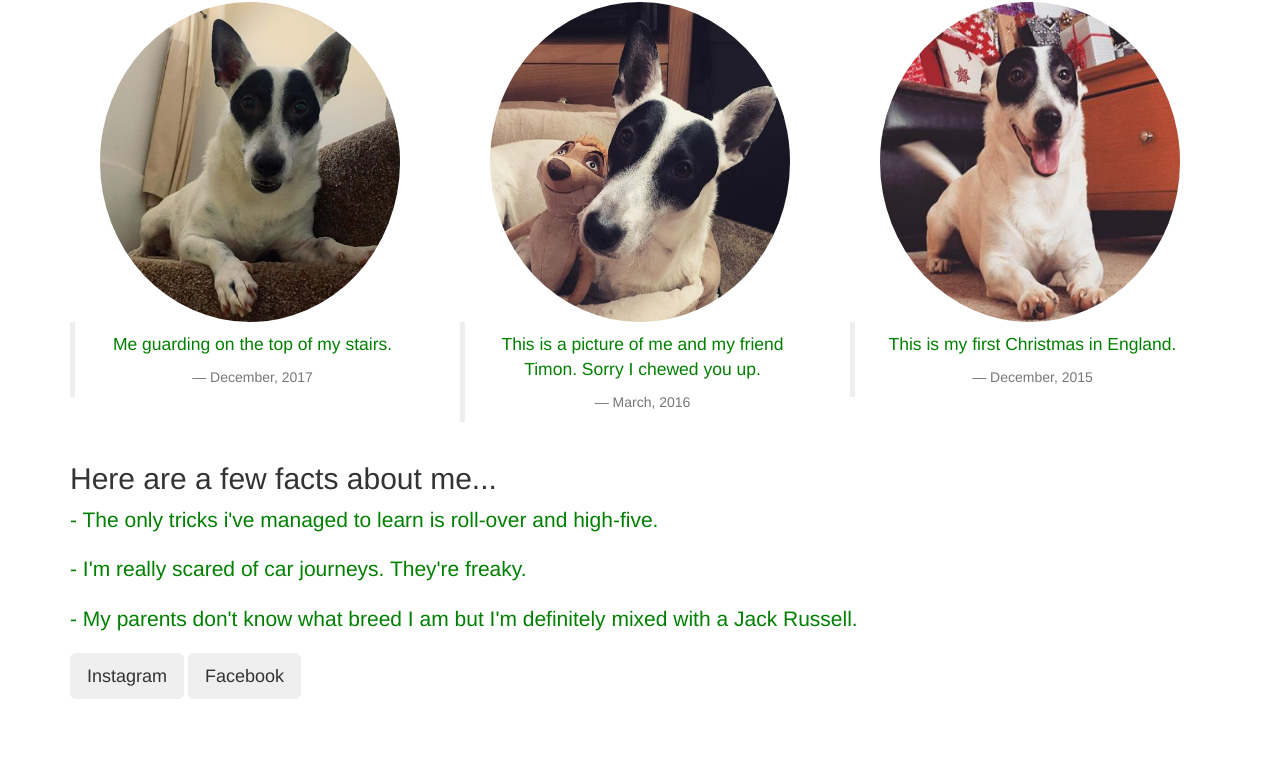
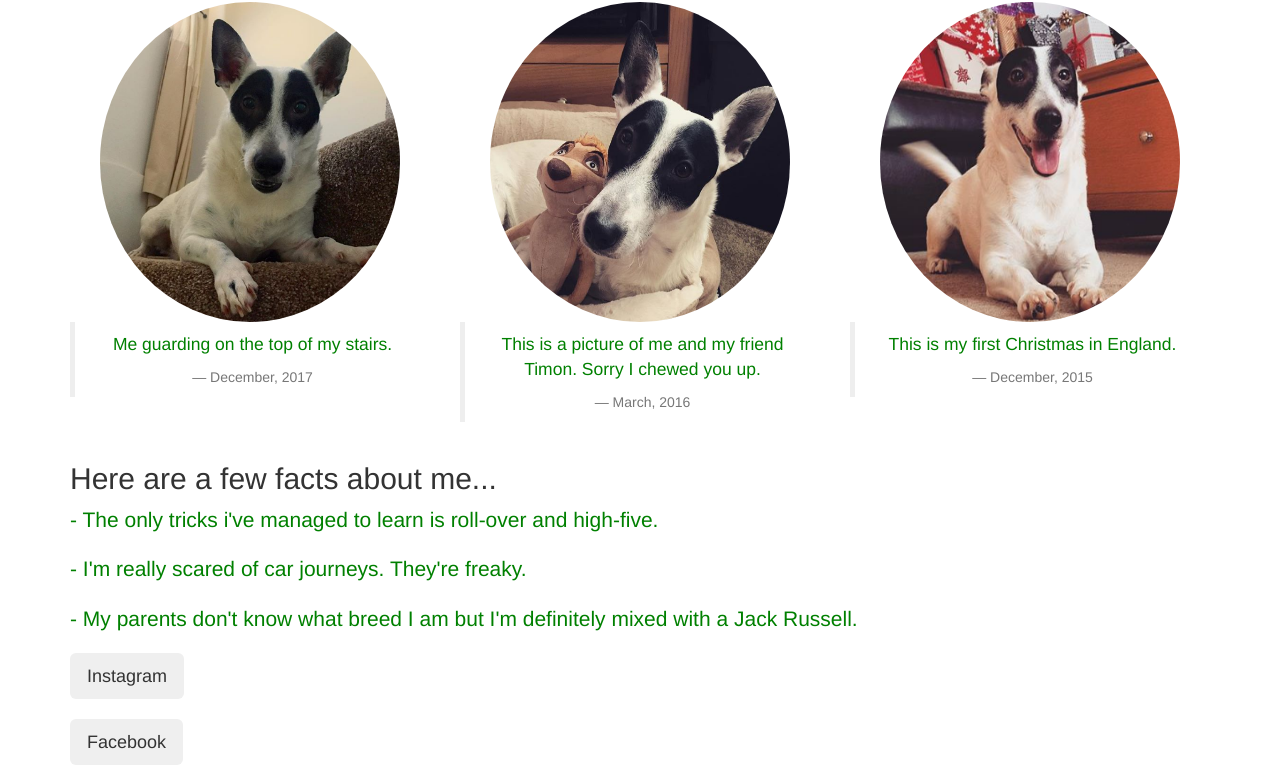
Before and after one commit to luciefialova/CalvinsWebsite, a plain HTML site: page index.html in a window 1280 px wide. Shown: the part 615-1380 px from the top of the page. Before the commit the page ends 1314 px from the top, so only its background shows below. Drawn offline with Linux system fonts and the light colour scheme.

Commit message:
Added social links

```diff
--- a/index.html
+++ b/index.html
@@ -1,31 +1,25 @@
 <!DOCTYPE html>
 <html>
-
 <head>
   <title>Calvin's Website</title>
   <link href='css/bootstrap.css' rel= 'stylesheet'>
   <link href="css/main.css" rel="stylesheet">
     <meta name="viewport" content="width=device-width, initial-scale=1.0">
   </head>
-
 <body>
-
   <div class="container">
     <div class='jumbotron'>
       <div class="row">
       <div class="col-sm-8">
-
         <h1>Welcome To My Website</h1>
         <br>
         <p>My name is Calvin. I like eating leftovers and sleeping on my parents' bed.</p>
         <p>For weekly updates, subscribe below.</p>
         <p>WOOF!</p>
-
       </div>
       <div class="col-sm-4">
         <img class="img-responsive" src='images/calvin.png'>
       </div>
-
           <form role='form'>
       <label for="email">What's Your Email?</label>
       <input type="text" name="email" >
@@ -64,24 +58,23 @@
   </div>
 </div>
 
-
-
   <div id="AboutCalvin">
     <h2>Here are a few facts about me...</h2>
-
     <p class="lead">- The only tricks i've managed to learn is roll-over and high-five.</p>
     <p class="lead">- I'm really scared of car journeys. They're freaky.</p>
     <p class="lead">- My parents don't know what breed I am but I'm definitely mixed with a Jack Russell. </p>
-
     <div id='social-buttons'>
-      <button class="btn btn-lg btn-instragram">Instagram</button>
-      <button class="btn btn-lg btn-facebook">Facebook</button>
+      <form action="https://www.instagram.com/luciepurple/">
+        <button class="btn btn-lg btn-instragram">Instagram</button>
+      </form>
+      <br>
+      <form action="https://www.facebook.com/luciepurple">
+        <button class="btn btn-lg btn-facebook">Facebook</button>
+    </form>
     </div>
   </div>
 </div>
 </div>
 </div>
-
-
 </body>
 </html>
```
